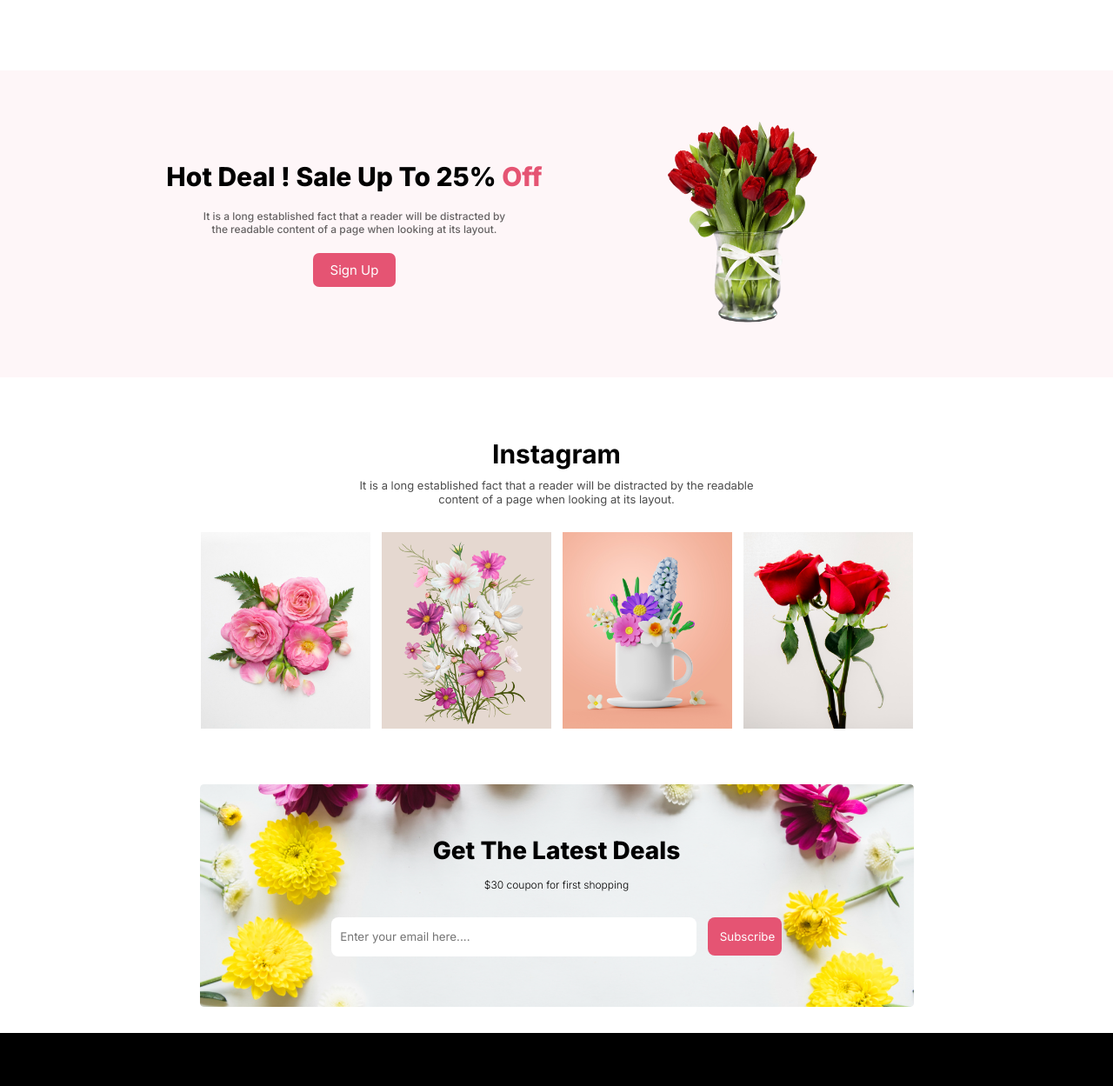
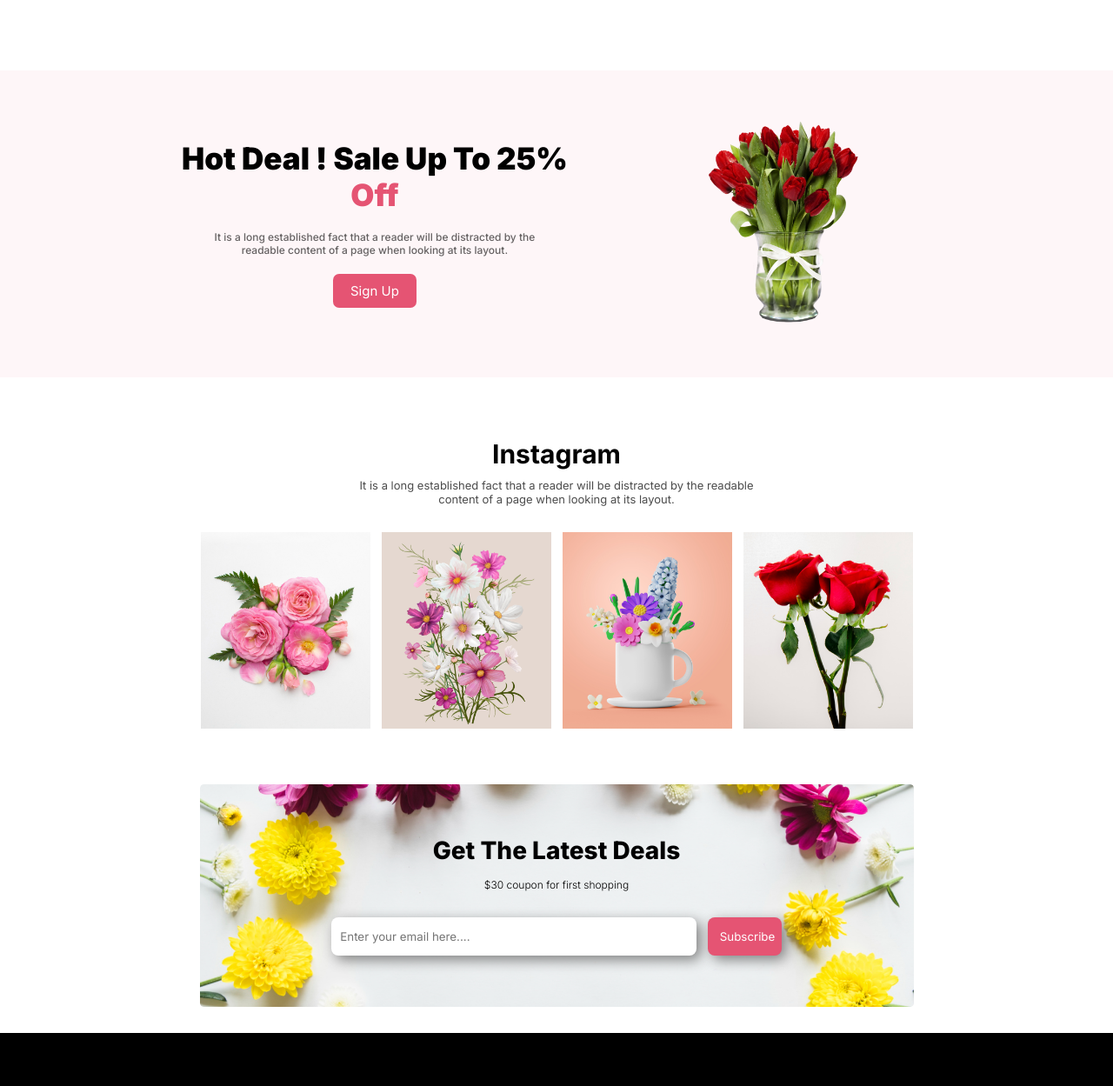
Before and after one commit to noosrat-jahan/Beautiful_flower_shop_website_task, a plain HTML site: page index.html in a window 1280 px wide. Shown: the part 1582-2831 px from the top of the page at 87% size. Drawn offline with Linux system fonts and the light colour scheme.

Commit message:
changes made in css file

```diff
--- a/style.css
+++ b/style.css
@@ -160,7 +160,7 @@
 }
 
 .hot_deal_text_container{
-    width: 50%;
+    width: 60%;
     text-align: center;
     display: flex;
     flex-direction: column;
@@ -172,8 +172,8 @@
 
 .hot_deal_text_container h1{
     width: 90%;
-    font-weight: 800;
-    font-size: 30px;
+    font-weight: 900;
+    font-size: 35px;
 }
 
 .hot_deal_text_container p{
@@ -267,10 +267,12 @@
 
 .get_the_deals_section input[type="email"]{
     width: 400px;
-    height: 25px;
+    height: 24px;
     border: none;
     border-radius: 8px;
     padding: 10px;
+    box-shadow: 5px 5px 15px gray;
+
 }
 
 
@@ -284,6 +286,7 @@
     padding: 14px;
     cursor: pointer;
     margin-left: 8px;
+    box-shadow: 5px 5px 15px gray;
 }
 
 footer{
```
